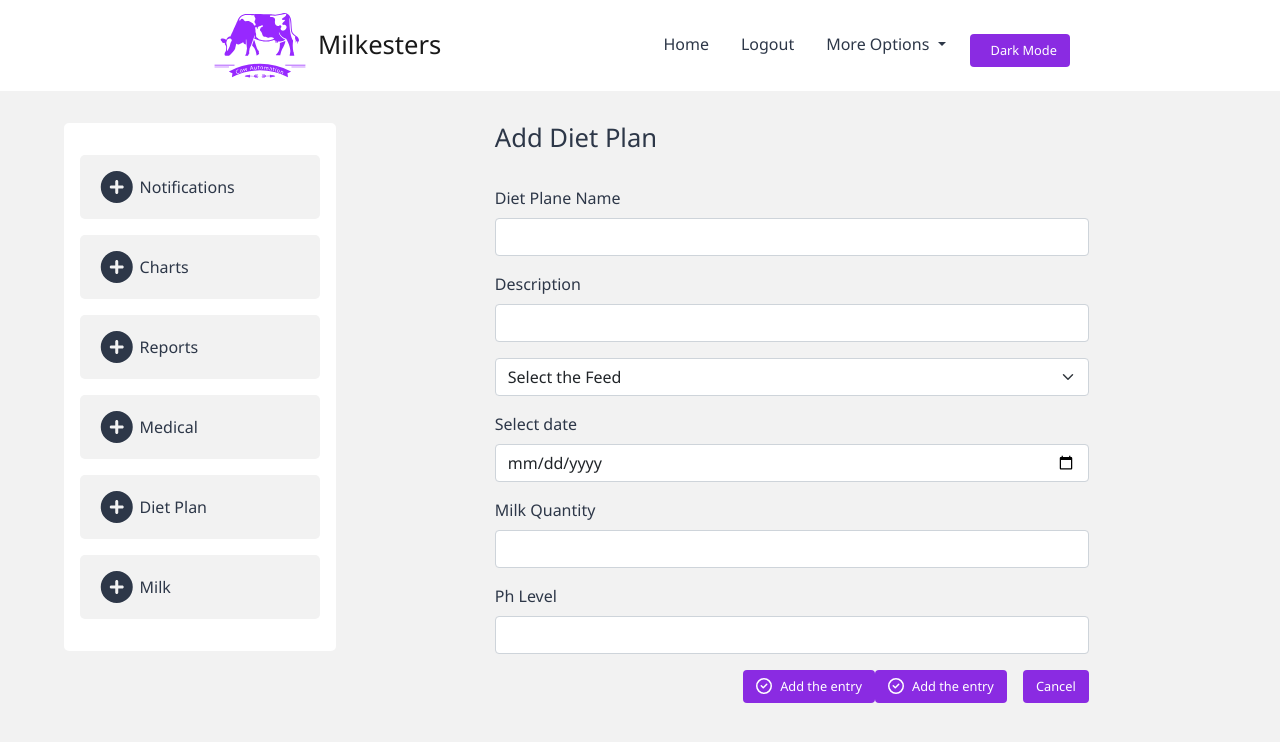
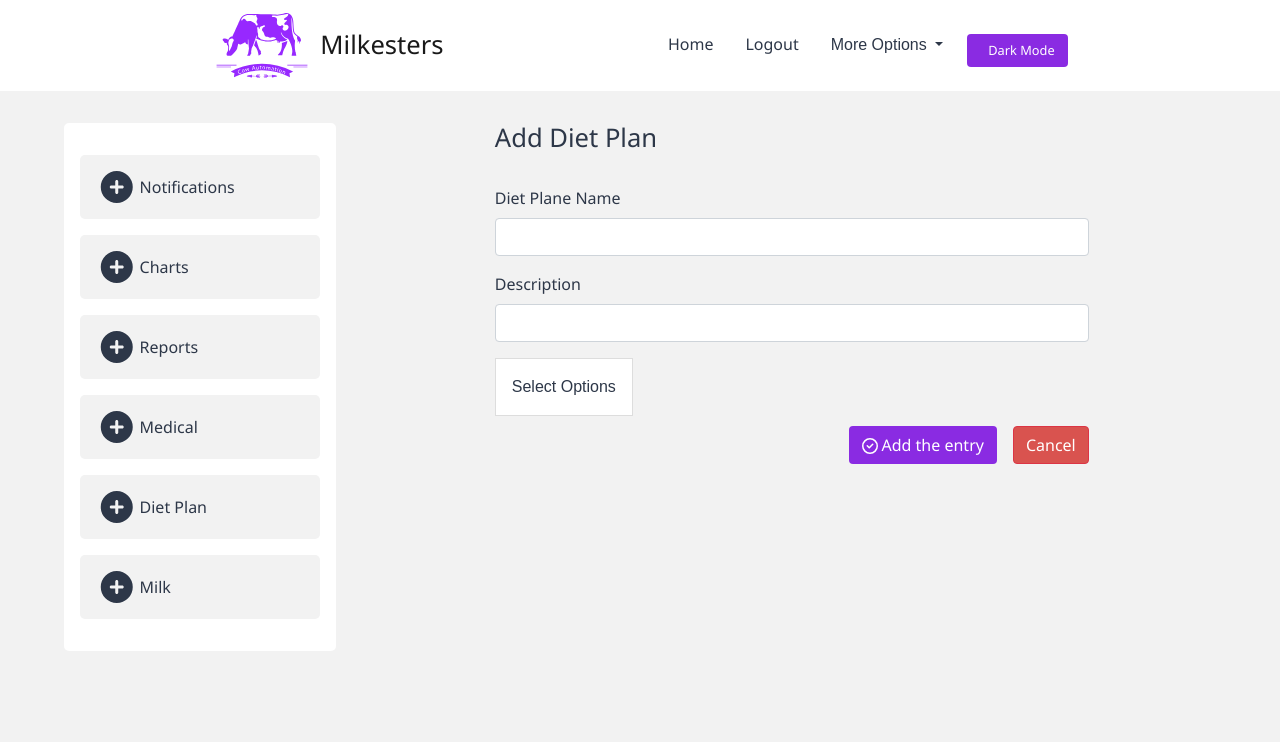
Before and after one commit to AsadNazir/PHP-Project, a PHP site: page /AddNewDietPlan in a window 1280 px wide. Shown: the top 742 px of the page. Run offline with PHP 8.4, Linux system fonts and the light colour scheme; the visitor is signed in with stand-in values (Sample User, id 1); data comes from the database, SQL or seed files in the repository; some libraries are stand-ins or nearby versions.

Commit message:
Working on the Diet Plan

```diff
--- a/CSS/DietPlan.css
+++ b/CSS/DietPlan.css
@@ -1,5 +1,51 @@
-.DietPlanCards{
+.DietPlanCards {
     margin-bottom: 0.5rem;
     background-color: var(--background-primary);
     color: var(--foreground-primary);
 }
+
+.dropdown {
+    font-size: var(--fs4);
+    position: relative;
+    /* display: inline-block; */
+    font-family: Arial, sans-serif;
+}
+
+.dropdown-button {
+    background-color: var(--background-primary);
+    border: 1px solid #ddd;
+    color: var(--foreground-primary);
+    padding: 1rem;
+    cursor: pointer;
+    outline: none;
+    transition: background-color 0.3s;
+}
+
+.dropdown-button:hover {
+    background-color: var(--background-primary);
+}
+
+.dropdown-content {
+    display: none;
+    position: absolute;
+    background-color: #fff;
+    border: 1px solid #ddd;
+    padding: 1rem;
+    box-shadow: 0px 8px 16px 0px rgba(0, 0, 0, 0.2);
+    max-height: 300px;
+    overflow-y: auto;
+    width: 90%;
+}
+
+.dropdown-content label {
+    display: block;
+    margin-bottom: 0.5rem;
+}
+
+.dropdown-content label input[type="checkbox"] {
+    margin-right: 1rem;
+}
+
+.dropdown:hover .dropdown-content {
+    display: block;
+}
--- a/CSS/index.css
+++ b/CSS/index.css
@@ -39,15 +39,15 @@
 
 * {
     box-sizing: border-box;
-    margin:0 ;
-    padding:0 ;
+    margin: 0;
+    padding: 0;
 }
 
-.logoText
-{
+.logoText {
     display: grid;
     place-content: center;
 }
+
 body {
     padding: 0;
     margin: 0;
@@ -61,45 +61,76 @@ body {
     scroll-behavior: smooth;
 }
 
-.SearchBar
-{
+.SearchBar {
     font-size: var(--fs4);
     color: var(--foreground-primary);
     margin-bottom: 1rem !important;
 }
 
-.SearchBar input
-{
+.SearchBar input {
     font-size: var(--fs4);
 
 }
 
-.SearchBar button
-{
+.SearchBar button {
     padding: 0.6rem 2rem;
 
 }
 
-.form-group-50-space >div
-{
-    width: 45% ;
+.form-group-50-space>div {
+    width: 45%;
 }
-.blueBadge
-{
+
+.blueBadge {
     color: white;
 }
-.MainPage .btnDivs
-{
-    margin-bottom: 1rem
+
+.MainPage .btnDivs {
+    margin-bottom: 1rem;
+    display: flex;
 }
-.MainPage .btnDivs a:not(:last-child)
-{
+
+.MainPage .btnDivs a:not(:last-child) {
     margin-right: 1%;
 }
 
-.specialFormGroup
-{
+.specialFormGroup {
     display: grid;
     grid-template-columns: 1fr 1fr;
     gap: 1rem;
 }
+
+.btn {
+    font-size: var(--fs4);
+    text-align: center;
+    display: flex;
+    justify-content: center;
+    align-items: center;
+    background-color: var(--accent);
+    color: white;
+    width: fit-content;
+}
+
+.btn-danger {
+    background-color: #d9534f;
+
+}
+
+.btn-primary {
+    background-color: #0275d8;
+}
+
+.innerBtn {
+    font-size: var(--fs5) !important;
+    margin: 0 !important;
+}
+
+.innerBtn {
+    font-size: var(--fs5) !important;
+}
+
+.form-text {
+    font-size: var(--fs5) !important;
+    color: var(--foreground-secondary);
+    margin: 0.5rem 0;
+}
--- a/View/AddNewDietPlan.php
+++ b/View/AddNewDietPlan.php
@@ -21,91 +21,123 @@ $result = $CowModelObj->getAllCows($CowModelObj->conn->connection, "cows");
             <input type="number" class="form-control" min="0" id="text" name="password" aria-describedby="breedHelp"
                 required />
         </div>
-        <!-- Create a bootstrap form input -->
-        <div class="mb-3 form-input">
-            <select class="form-select" aria-label="Default select example">
-                <option selected>Select the Feed</option>
-                <?php
 
-                ?>
-                <!-- PHP se backend se Feed idhr aye gi -->
-                <option value="1">Cow 1</option>
-                <option value="2">Two</option>
-                <option value="3">Three</option>
-            </select>
+        <!-- DropDown CheckBox -->
+        <div class="dropdown">
+            <button class="dropdown-button">Select Options</button>
+            <div class="dropdown-content">
+                <label><input type="checkbox" name="option1">Option 1</label><br>
+                <label><input type="checkbox" name="option2">Option 2</label><br>
+                <label><input type="checkbox" name="option3">Option 3</label><br>
+            </div>
         </div>
 
-        <div class="mb-3 form-input">
-            <label for="breed" class="form-label">Select date</label>
-            <input type="date" class="form-control" id="date" name="date" aria-describedby="breedHelp" required />
-        </div>
-
-
-        <div class="mb-3 form-input">
-            <label for="quantity" class="form-label">Milk Quantity</label>
-            <input type="number" class="form-control" min="0" id="milk" name="milk" aria-describedby="breedHelp"
-                required />
-        </div>
-        <div class="mb-3 form-input">
-            <label for="breed" class="form-label">Ph Level</label>
-            <input type="number" class="form-control" min="2" max="12" id="ph" name="ph"
-                aria-describedby="breedHelp" required />
-        </div>
         <div class="submit_cont" style="margin-top:10px">
-            <button type="submit" class="mode btn submit"><span><svg style="fill: white;"
-                        xmlns="http://www.w3.org/2000/svg" viewBox="0 0 16 16" width="16" height="16">
+            <button type="submit" class="btn submit"><span><svg style="fill: white;" xmlns="http://www.w3.org/2000/svg"
+                        width="20" height="16">
                         <path
                             d="M11.28 6.78a.75.75 0 0 0-1.06-1.06L7.25 8.69 5.78 7.22a.75.75 0 0 0-1.06 1.06l2 2a.75.75 0 0 0 1.06 0l3.5-3.5Z">
                         </path>
                         <path d="M16 8A8 8 0 1 1 0 8a8 8 0 0 1 16 0Zm-1.5 0a6.5 6.5 0 1 0-13 0 6.5 6.5 0 0 0 13 0Z">
                         </path>
                     </svg></span>Add the entry</button>
-            <button type="submit" class="mode btn submit"><span><svg style="fill: white;"
-                        xmlns="http://www.w3.org/2000/svg" viewBox="0 0 16 16" width="16" height="16">
-                        <path
-                            d="M11.28 6.78a.75.75 0 0 0-1.06-1.06L7.25 8.69 5.78 7.22a.75.75 0 0 0-1.06 1.06l2 2a.75.75 0 0 0 1.06 0l3.5-3.5Z">
-                        </path>
-                        <path d="M16 8A8 8 0 1 1 0 8a8 8 0 0 1 16 0Zm-1.5 0a6.5 6.5 0 1 0-13 0 6.5 6.5 0 0 0 13 0Z">
-                        </path>
-                    </svg></span>Add the entry</button>
-            <a href="./DietPlans" class="mode btn submit">Cancel</a>
+
+            <a href="./DietPlans" class="btn btn-danger submit">Cancel</a>
         </div>
     </form>
 </div>
 </div>
+<script>
+    (function ($) {
+        var CheckboxDropdown = function (el) {
+            var _this = this;
+            this.isOpen = false;
+            this.areAllChecked = false;
+            this.$el = $(el);
+            this.$label = this.$el.find('.dropdown-label');
+            this.$checkAll = this.$el.find('[data-toggle="check-all"]').first();
+            this.$inputs = this.$el.find('[type="checkbox"]');
 
-</body>
+            this.onCheckBox();
 
-</html>
+            this.$label.on('click', function (e) {
+                e.preventDefault();
+                _this.toggleOpen();
+            });
 
-<script type="text/javascript">
-    $(document).on('submit', '#AddNewDietPlan', async function (e) {
-        e.preventDefault();
+            this.$checkAll.on('click', function (e) {
+                e.preventDefault();
+                _this.onCheckAll();
+            });
 
-        var data = new FormData(this);
+            this.$inputs.on('change', function (e) {
+                _this.onCheckBox();
+            });
+        };
 
-        //AJAX Request for saving the data --------------------------
+        CheckboxDropdown.prototype.onCheckBox = function () {
+            this.updateStatus();
+        };
 
-        $.ajax({
-            data: data,
-            type: "POST",
-            url: "./AddNewDietPlanApi",
-            contentType: false,
-            processData: false,
-            success: function (data) {
-                console.log(data);
-                if (JSON.parse(data).status == "updated") {
-                    alert('success');
-                    window.location.href = './DietPlans';
-                } else {
-                    alert('error');
+        CheckboxDropdown.prototype.updateStatus = function () {
+            var checked = this.$el.find(':checked');
 
-                }
-            },
-            error: function (xhr, textStatus, responseText) { }
-        });
+            this.areAllChecked = false;
+            this.$checkAll.html('Check All');
 
-    });
+            if (checked.length <= 0) {
+                this.$label.html('Select Options');
+            }
+            else if (checked.length === 1) {
+                this.$label.html(checked.parent('label').text());
+            }
+            else if (checked.length === this.$inputs.length) {
+                this.$label.html('All Selected');
+                this.areAllChecked = true;
+                this.$checkAll.html('Uncheck All');
+            }
+            else {
+                this.$label.html(checked.length + ' Selected');
+            }
+        };
 
-// ------------------------------------
+        CheckboxDropdown.prototype.onCheckAll = function (checkAll) {
+            if (!this.areAllChecked || checkAll) {
+                this.areAllChecked = true;
+                this.$checkAll.html('Uncheck All');
+                this.$inputs.prop('checked', true);
+            }
+            else {
+                this.areAllChecked = false;
+                this.$checkAll.html('Check All');
+                this.$inputs.prop('checked', false);
+            }
+
+            this.updateStatus();
+        };
+
+        CheckboxDropdown.prototype.toggleOpen = function (forceOpen) {
+            var _this = this;
+
+            if (!this.isOpen || forceOpen) {
+                this.isOpen = true;
+                this.$el.addClass('on');
+                $(document).on('click', function (e) {
+                    if (!$(e.target).closest('[data-control]').length) {
+                        _this.toggleOpen();
+                    }
+                });
+            }
+            else {
+                this.isOpen = false;
+                this.$el.removeClass('on');
+                $(document).off('click');
+            }
+        };
+
+        var checkboxesDropdowns = document.querySelectorAll('[data-control="checkbox-dropdown"]');
+        for (var i = 0, length = checkboxesDropdowns.length; i < length; i++) {
+            new CheckboxDropdown(checkboxesDropdowns[i]);
+        }
+    })(jQuery);
 </script>
--- a/View/AddUsers.php
+++ b/View/AddUsers.php
@@ -40,8 +40,8 @@
             <input type="text" class="form-control" id="job" name="job"/>
         </div>
         <div class="submit_cont" style="margin-top:10px">
-            <button type="submit" class="mode btn submit">Add User</button>
-            <a href="./MainDashBoard" class="mode btn submit">Cancel</a>
+            <button type="submit" class="btn submit">Add User</button>
+            <a href="./MainDashBoard" class="btn submit btn-danger">Cancel</a>
         </div>
     </form>
 </div>
--- a/View/DietPlans.php
+++ b/View/DietPlans.php
@@ -27,6 +27,8 @@ $isAdmin = $_SESSION["isAdmin"];
         <div class="card-body">
             <h5 class="card-title">Weight Gain Diet Plan for Malnourished</h5>
             <p class="card-text">This is a customised Diet plan for cows</p>
+            <div id="nameHelp" class="btnDivs innerBtn">
+
 
                 <a href="#" class="btn btn-primary">&nbsp;View&nbsp;</a>
 
@@ -38,7 +40,7 @@ $isAdmin = $_SESSION["isAdmin"];
                 }
 
                 ?>
-
+            </div>
         </div>
     </div>
 
--- a/View/UserList.php
+++ b/View/UserList.php
@@ -40,10 +40,10 @@ for ($i = 0; $i < count($result); $i++) {
           </p>
         </div>
       </div>
-      <div class="CowCardbtn card-body">
+      <div class="CowCardbtn btnDivs card-body">
 
         <a href="./UpdateUserPage?id=<?php echo $row['id']; ?>" class="btn btn-primary">Update</a>
-        <a href="#deleteUserModal" class="btn btn-secondary" data-toggle="modal"
+        <a href="#deleteUserModal" class="btn btn-danger" data-toggle="modal"
           onclick="setDeleteId(<?php echo $row['id']; ?>)">Delete</a>
 
       </div>
--- a/View/addCow.php
+++ b/View/addCow.php
@@ -76,8 +76,8 @@
             </div>
         </div>
         <div class="submit_cont" style="margin-top:10px">
-            <button type="submit" class="mode btn submit">Add Animal</button>
-            <a href="./MainDashBoard" class="mode btn submit">Cancel</a>
+            <button type="submit" class="btn submit">Add Animal</button>
+            <a href="./MainDashBoard" class="btn submit btn-danger">Cancel</a>
         </div>
 
     </form>
--- a/View/navbar.php
+++ b/View/navbar.php
@@ -45,6 +45,11 @@ $isAdmin = $_SESSION["isAdmin"];
     integrity="sha512-qZvrmS2ekKPF2mSznTQsxqPgnpkI4DNTlrdUmTzrDgektczlKNRRhy5X5AAOnx5S09ydFYWWNSfcEqDTTHgtNA=="
     crossorigin="anonymous" referrerpolicy="no-referrer"></script>
   <!-- Dynamic adding of CSS Files -->
+  <?php
+  if ($_SERVER["PATH_INFO"] == "/AddNewDietPlan")
+    echo "<link rel=\"stylesheet\" href=\"./CSS/DietPlan.css\"/>"
+
+      ?>
   <?php
   if ($_SERVER["PATH_INFO"] == "/register" || $_SERVER["PATH_INFO"] == "/AddUsers")
     echo "<link rel=\"stylesheet\" href=\"./CSS/AddForms.css\"/>"
```
Also changed, not shown: View/MilkEntry.php (+6 -9 lines). Lines whose indentation alone changed are shown as unchanged.
